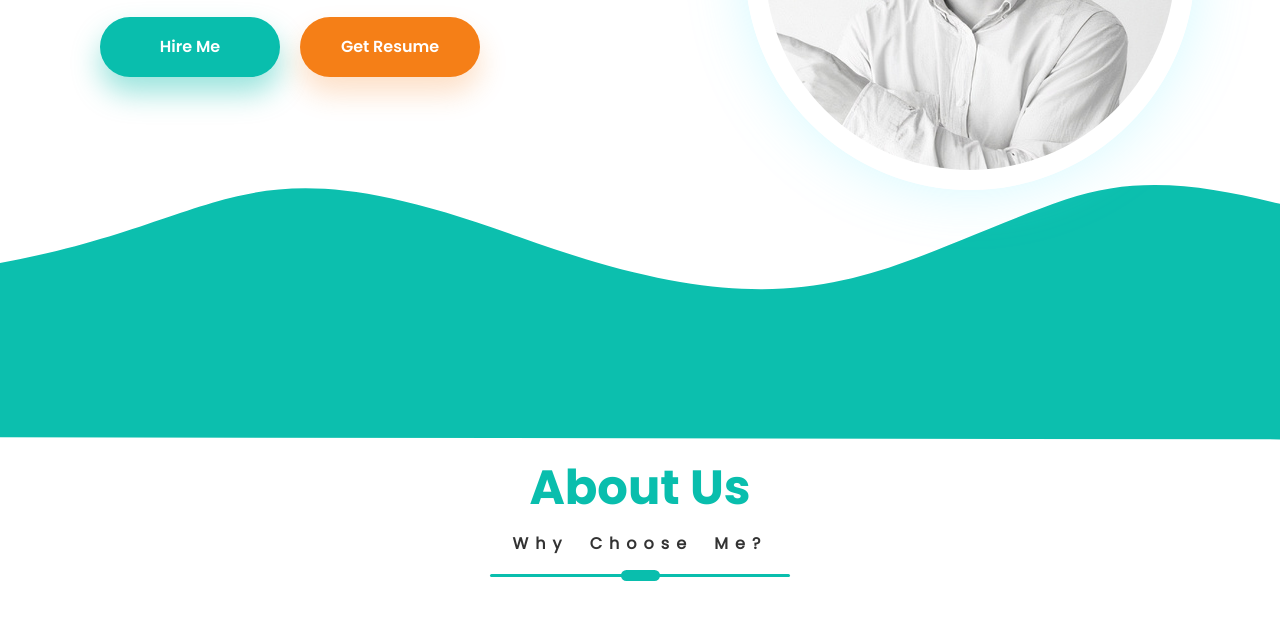
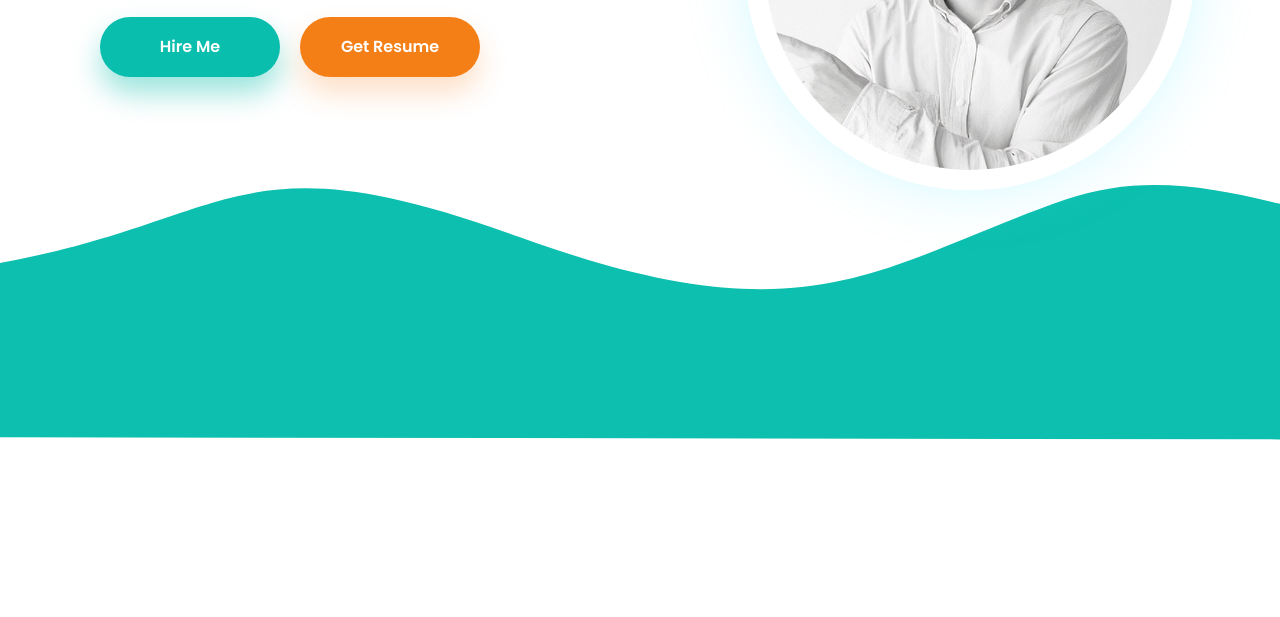
Before and after one commit to mehdirabani/personal-website-sabzlearn, a plain HTML site: page index.html in a window 1280 px wide. Shown: the part 504-1121 px from the top of the page. After the commit the page ends 944 px from the top, so only its background shows below. Drawn offline with Linux system fonts and the light colour scheme.

Commit message:
Restart About Us Section

```diff
--- a/index.html
+++ b/index.html
@@ -72,15 +72,7 @@
     </main>
     <!-- End Main Code -->
     <!-- Start About Us Section Code -->
-    <div class="section__head">
-      <h2 class="section-title">About Us</h2>
-      <h3 class="section-sub-title">Why Choose Me?</h3>
-      <span class="section-line"></span>
-    </div>
 
-    <section class="about-us">
-
-    </section>
     <!-- End About Us Section Code -->
   </body>
   <!-- Import Scriot File -->
--- a/style/components.css
+++ b/style/components.css
@@ -26,45 +26,3 @@
   background: #cf680e;
 }
 /* ========== Section Title ==========*/
-.section__head {
-  margin-top: 2rem;
-  display: flex;
-  flex-direction: column;
-  gap: 2rem;
-  margin-bottom: 4rem;
-  align-items: center;
-}
-.section-title {
-  color: var(--primary-color);
-  font-family: var(--primary-font-bold);
-  font-size: 4.8rem;
-  margin: 0;
-}
-.section-sub-title {
-  color: var(--text-color);
-  word-spacing: 1rem;
-  letter-spacing: .7rem;
-  font-size: 1.6rem;
-  margin: 0;
-}
-.section-line {
-  display: block;
-  width: 30rem;
-  height: .3rem;
-  background: var(--primary-color);
-  border-radius: 10rem;
-  position: relative;
-}
-.section-line::after{
-  content: "";
-  position: absolute;
-  width: 3.9rem;
-  height: 1.1rem;
-  background: var(--primary-color);
-  border-radius: 55rem;
-  top: 0;
-  left: 0;
-  bottom: 0;
-  right: 0;
-  margin: auto;
-}
```
